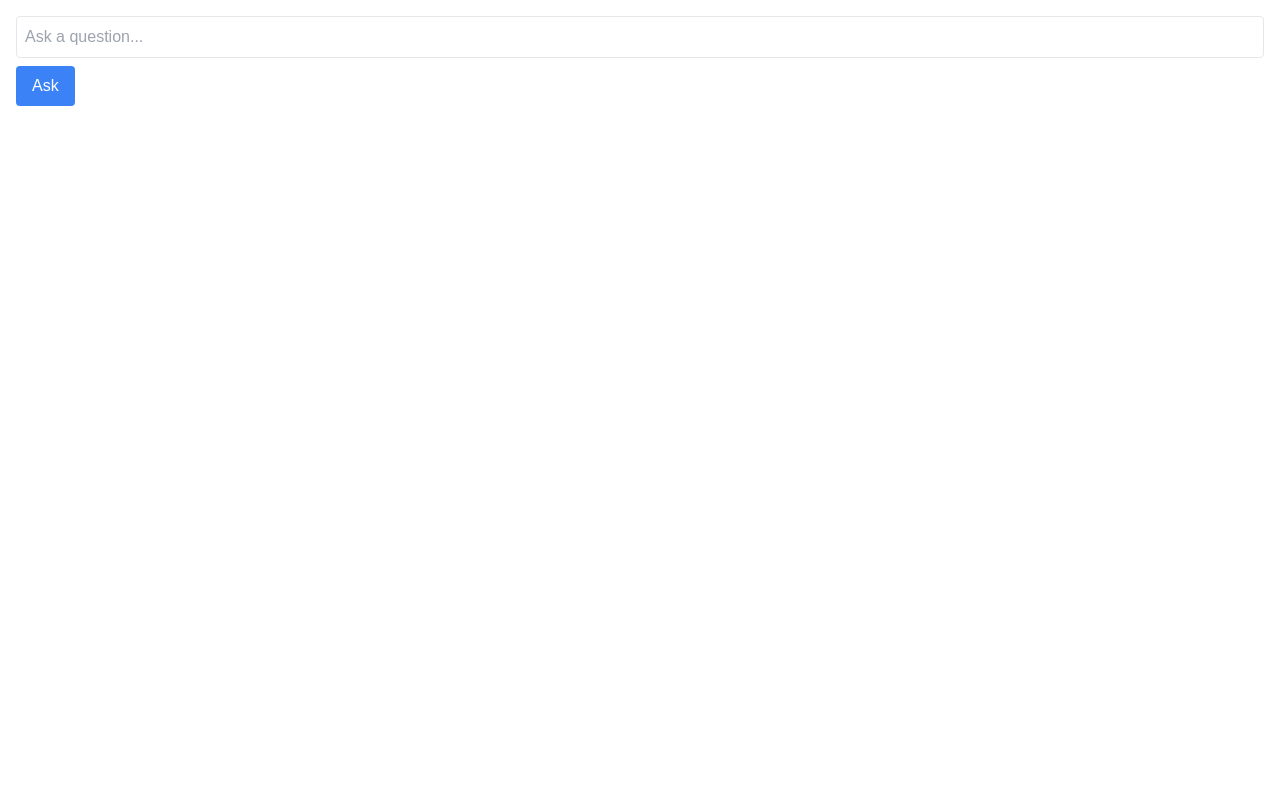
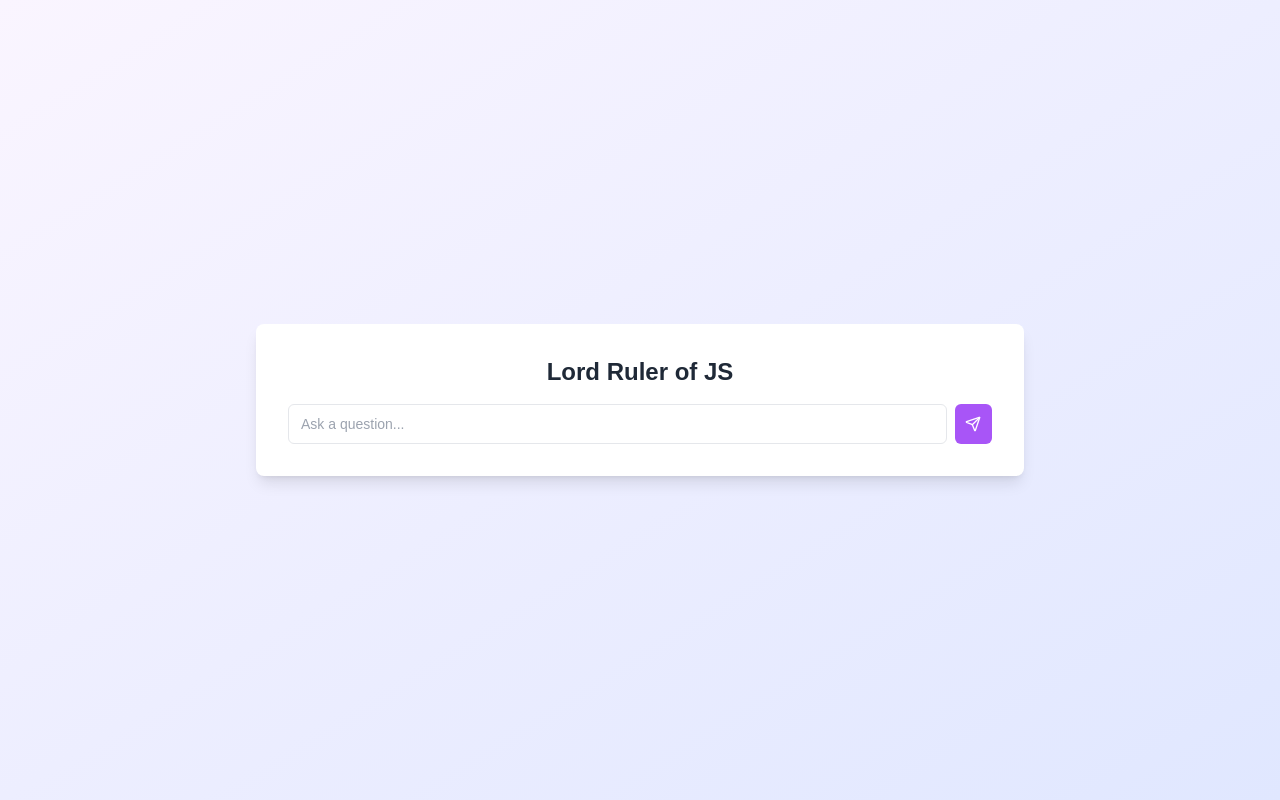
Before and after one commit to zikrya/ai-feedback, a Next.js app: page /chat-box in a window 1280 px wide. Built offline with nearby package versions, Linux system fonts and the light colour scheme.

Commit message:
[UI] Added valid styling for chat component

```diff
--- a/package.json
+++ b/package.json
@@ -9,11 +9,16 @@
     "lint": "next lint"
   },
   "dependencies": {
+    "@radix-ui/react-avatar": "^1.1.1",
+    "@radix-ui/react-slot": "^1.1.0",
+    "class-variance-authority": "^0.7.0",
+    "clsx": "^2.1.1",
     "framer-motion": "^11.11.15",
     "lucide-react": "^0.456.0",
     "next": "15.0.3",
     "react": "^18.3.1",
     "react-dom": "^18.3.1",
+    "tailwind-merge": "^2.5.4",
     "weaviate-client": "^3.2.2"
   },
   "devDependencies": {
--- a/src/components/QuestionForm.tsx
+++ b/src/components/QuestionForm.tsx
@@ -1,87 +1,198 @@
-// src/components/QuestionForm.tsx
 'use client'
-import { useState } from 'react';
 
-const QuestionForm = () => {
-  const [question, setQuestion] = useState('');
-  const [response, setResponse] = useState<string | null>(null);
-  const [answerId, setAnswerId] = useState<string | null>(null);
+import { useState } from 'react'
+import { motion, AnimatePresence } from 'framer-motion'
+import { Send, ThumbsUp, ThumbsDown } from 'lucide-react'
+import { Button } from "@/components/ui/button"
+import { Input } from "@/components/ui/input"
+import { Card, CardContent } from "@/components/ui/card"
+
+interface ChatMessage {
+  question: string
+  response: string
+  answerId: string | null
+  feedback: 'upvote' | 'downvote' | null
+}
+
+export default function QuestionForm() {
+  const [question, setQuestion] = useState('')
+  const [chatHistory, setChatHistory] = useState<ChatMessage[]>([])
+  const [isLoading, setIsLoading] = useState(false)
+  const [expanded, setExpanded] = useState(false)
 
   const handleSubmit = async (e: React.FormEvent) => {
-    e.preventDefault();
-    if (!question) return;
+    e.preventDefault()
+    if (!question.trim()) return
 
+    setIsLoading(true)
+    setExpanded(true)
     try {
       const res = await fetch('/api/ask-question', {
         method: 'POST',
         headers: { 'Content-Type': 'application/json' },
         body: JSON.stringify({ question }),
-      });
-      const data = await res.json();
-      setResponse(data.answer || 'No response found.');
-      setAnswerId(data.answerId); // Store the answer ID for feedback
-    } catch (error) {
-      console.error('Error fetching response:', error);
-      setResponse('An error occurred while fetching the response.');
-    }
-  };
+      })
+      const data = await res.json()
 
-  const handleFeedback = async (type: 'upvote' | 'downvote') => {
-    if (!answerId) {
-      console.error("No answer ID available for feedback submission.");
-      return;
+      const newMessage: ChatMessage = {
+        question: question.trim(),
+        response: data.answer || 'No response found.',
+        answerId: data.answerId || null,
+        feedback: null,
       }
 
-    console.log(`Submitting feedback: ${type} for answerId: ${answerId}`); // Log feedback action
+      setChatHistory(prev => [...prev, newMessage])
+      setQuestion('')
+    } catch (error) {
+      console.error('Error:', error)
+    } finally {
+      setIsLoading(false)
+    }
+  }
+
+  const handleFeedback = async (index: number, type: 'upvote' | 'downvote') => {
+    const answerId = chatHistory[index].answerId
+    if (!answerId) return
+
     try {
-      const res = await fetch('/api/submit-feedback', {
+      await fetch('/api/submit-feedback', {
         method: 'POST',
         headers: { 'Content-Type': 'application/json' },
         body: JSON.stringify({ answerId, type }),
-      });
+      })
 
-      const data = await res.json();
-      console.log("Feedback submission response:", data); // Log API response
+      setChatHistory(prev =>
+        prev.map((chat, i) =>
+          i === index ? { ...chat, feedback: type } : chat
+        )
+      )
     } catch (error) {
-      console.error(`Error submitting feedback: ${type}`, error);
+      console.error('Error:', error)
     }
-  };
+  }
 
   return (
-    <div className="p-4 bg-background text-foreground">
-      <form onSubmit={handleSubmit} className="flex flex-col items-start">
-        <input
+    <main className="min-h-screen flex items-center justify-center bg-gradient-to-br from-purple-50 to-indigo-100 dark:from-gray-900 dark:to-gray-800 p-4">
+      <AnimatePresence>
+        {!expanded ? (
+          <motion.div
+            initial={{ opacity: 0, y: 20 }}
+            animate={{ opacity: 1, y: 0 }}
+            exit={{ opacity: 0, y: -20 }}
+            className="w-full max-w-2xl md:max-w-3xl bg-white dark:bg-gray-800 shadow-lg p-8 rounded-lg text-center"
+          >
+            <h1 className="text-2xl font-semibold text-gray-800 dark:text-gray-200 mb-4">Lord Ruler of JS</h1>
+            <form onSubmit={handleSubmit} className="flex items-center space-x-2">
+              <Input
                 type="text"
                 value={question}
                 onChange={(e) => setQuestion(e.target.value)}
                 placeholder="Ask a question..."
-          className="p-2 mb-2 border rounded w-full"
+                className="flex-grow bg-white dark:bg-gray-700/50 border-gray-200 dark:border-gray-600 focus:border-purple-400 dark:focus:border-purple-500"
+                disabled={isLoading}
               />
-        <button type="submit" className="px-4 py-2 bg-blue-500 text-white rounded">
-          Ask
-        </button>
+              <Button
+                type="submit"
+                size="icon"
+                disabled={isLoading}
+                className="h-10 w-10 bg-purple-500 hover:bg-purple-600 text-white"
+              >
+                <Send className="h-4 w-4" />
+              </Button>
             </form>
-      {response && (
-        <div className="mt-4 p-4 bg-white text-black rounded shadow animate-fade-in">
-          <p>{response}</p>
-          <div className="flex gap-4 mt-2">
-            <button
-              onClick={() => handleFeedback('upvote')}
-              className="px-2 py-1 bg-green-500 text-white rounded"
+          </motion.div>
+        ) : (
+          <Card className="w-full max-w-3xl mx-auto bg-white dark:bg-gray-800 shadow-lg min-h-[600px] flex flex-col">
+            <CardContent className="flex-1 flex flex-col p-0">
+              <div className="p-6 border-b">
+                <h1 className="text-2xl font-semibold text-center text-gray-800 dark:text-gray-200">
+                  AI Assistant
+                </h1>
+              </div>
+
+              <div className="flex-1 overflow-y-auto p-6 space-y-6">
+                {chatHistory.map((chat, index) => (
+                  <motion.div
+                    key={index}
+                    initial={{ opacity: 0, y: 20 }}
+                    animate={{ opacity: 1, y: 0 }}
+                    transition={{ duration: 0.3 }}
+                    className="space-y-4"
                   >
-              👍 Upvote
-            </button>
-            <button
-              onClick={() => handleFeedback('downvote')}
-              className="px-2 py-1 bg-red-500 text-white rounded"
-            >
-              👎 Downvote
-            </button>
+                    <div className="flex justify-end">
+                      <div className="bg-purple-100 dark:bg-purple-900/30 rounded-2xl rounded-tr-sm px-4 py-2 max-w-[80%]">
+                        <p className="text-gray-800 dark:text-gray-200">{chat.question}</p>
                       </div>
                     </div>
+                    <div className="flex flex-col">
+                      <div className="bg-gray-100 dark:bg-gray-700/50 rounded-2xl rounded-tl-sm px-4 py-2 max-w-[80%]">
+                        <p className="text-gray-800 dark:text-gray-200">{chat.response}</p>
+                      </div>
+                      <div className="flex gap-2 mt-2">
+                        <Button
+                          onClick={() => handleFeedback(index, 'upvote')}
+                          variant="outline"
+                          size="sm"
+                          className={`flex items-center ${
+                            chat.feedback === 'upvote'
+                              ? 'bg-green-100 text-green-700 border-green-300 dark:bg-green-900/30 dark:text-green-400'
+                              : 'bg-green-50 hover:bg-green-100 text-green-600 border-green-200 dark:bg-green-900/20 dark:hover:bg-green-900/30 dark:text-green-400'
+                          }`}
+                        >
+                          <ThumbsUp className="h-4 w-4 mr-1" />
+                        </Button>
+                        <Button
+                          onClick={() => handleFeedback(index, 'downvote')}
+                          variant="outline"
+                          size="sm"
+                          className={`flex items-center ${
+                            chat.feedback === 'downvote'
+                              ? 'bg-red-100 text-red-700 border-red-300 dark:bg-red-900/30 dark:text-red-400'
+                              : 'bg-red-50 hover:bg-red-100 text-red-600 border-red-200 dark:bg-red-900/20 dark:hover:bg-red-900/30 dark:text-red-400'
+                          }`}
+                        >
+                          <ThumbsDown className="h-4 w-4 mr-1" />
+                        </Button>
+                      </div>
+                    </div>
+                  </motion.div>
+                ))}
+                {isLoading && (
+                  <motion.div
+                    initial={{ opacity: 0 }}
+                    animate={{ opacity: 1 }}
+                    className="text-center text-sm text-gray-500 dark:text-gray-400"
+                  >
+                    Thinking...
+                  </motion.div>
                 )}
               </div>
-  );
-};
 
-export default QuestionForm;
+              <div className="border-t p-4">
+                <form onSubmit={handleSubmit} className="relative">
+                  <Input
+                    type="text"
+                    value={question}
+                    onChange={(e) => setQuestion(e.target.value)}
+                    placeholder="Ask a question..."
+                    className="pr-12 bg-white dark:bg-gray-700/50 border-gray-200 dark:border-gray-600 focus:border-purple-400 dark:focus:border-purple-500"
+                    disabled={isLoading}
+                  />
+                  <Button
+                    type="submit"
+                    size="icon"
+                    disabled={isLoading}
+                    className="absolute right-1 top-1 h-8 w-8 bg-purple-500 hover:bg-purple-600 text-white"
+                  >
+                    <Send className="h-4 w-4" />
+                    <span className="sr-only">Send message</span>
+                  </Button>
+                </form>
+              </div>
+            </CardContent>
+          </Card>
+        )}
+      </AnimatePresence>
+    </main>
+  )
+}
--- /dev/null
+++ b/src/components/ui/button.tsx
@@ -0,0 +1,56 @@
+import * as React from "react"
+import { Slot } from "@radix-ui/react-slot"
+import { cva, type VariantProps } from "class-variance-authority"
+
+import { cn } from "@/lib/utils"
+
+const buttonVariants = cva(
+  "inline-flex items-center justify-center rounded-md text-sm font-medium ring-offset-background transition-colors focus-visible:outline-none focus-visible:ring-2 focus-visible:ring-ring focus-visible:ring-offset-2 disabled:pointer-events-none disabled:opacity-50",
+  {
+    variants: {
+      variant: {
+        default: "bg-primary text-primary-foreground hover:bg-primary/90",
+        destructive:
+          "bg-destructive text-destructive-foreground hover:bg-destructive/90",
+        outline:
+          "border border-input bg-background hover:bg-accent hover:text-accent-foreground",
+        secondary:
+          "bg-secondary text-secondary-foreground hover:bg-secondary/80",
+        ghost: "hover:bg-accent hover:text-accent-foreground",
+        link: "text-primary underline-offset-4 hover:underline",
+      },
+      size: {
+        default: "h-9 px-4 py-2",
+        sm: "h-8 rounded-md px-3",
+        lg: "h-10 rounded-md px-8",
+        icon: "h-10 w-10",
+      },
+    },
+    defaultVariants: {
+      variant: "default",
+      size: "default",
+    },
+  }
+)
+
+export interface ButtonProps
+  extends React.ButtonHTMLAttributes<HTMLButtonElement>,
+    VariantProps<typeof buttonVariants> {
+  asChild?: boolean
+}
+
+const Button = React.forwardRef<HTMLButtonElement, ButtonProps>(
+  ({ className, variant, size, asChild = false, ...props }, ref) => {
+    const Comp = asChild ? Slot : "button"
+    return (
+      <Comp
+        className={cn(buttonVariants({ variant, size, className }))}
+        ref={ref}
+        {...props}
+      />
+    )
+  }
+)
+Button.displayName = "Button"
+
+export { Button, buttonVariants }
--- /dev/null
+++ b/src/components/ui/card.tsx
@@ -0,0 +1,28 @@
+import * as React from "react"
+
+import { cn } from "@/lib/utils"
+
+const Card = React.forwardRef<
+  HTMLDivElement,
+  React.HTMLAttributes<HTMLDivElement>
+>(({ className, ...props }, ref) => (
+  <div
+    ref={ref}
+    className={cn(
+      "rounded-lg border bg-card text-card-foreground shadow-sm",
+      className
+    )}
+    {...props}
+  />
+))
+Card.displayName = "Card"
+
+const CardContent = React.forwardRef<
+  HTMLDivElement,
+  React.HTMLAttributes<HTMLDivElement>
+>(({ className, ...props }, ref) => (
+  <div ref={ref} className={cn("p-6 pt-0", className)} {...props} />
+))
+CardContent.displayName = "CardContent"
+
+export { Card, CardContent }
--- /dev/null
+++ b/src/components/ui/input.tsx
@@ -0,0 +1,25 @@
+import * as React from "react"
+
+import { cn } from "@/lib/utils"
+
+export interface InputProps
+  extends React.InputHTMLAttributes<HTMLInputElement> {}
+
+const Input = React.forwardRef<HTMLInputElement, InputProps>(
+  ({ className, type, ...props }, ref) => {
+    return (
+      <input
+        type={type}
+        className={cn(
+          "flex h-10 w-full rounded-md border border-input bg-background px-3 py-2 text-sm ring-offset-background file:border-0 file:bg-transparent file:text-sm file:font-medium placeholder:text-muted-foreground focus-visible:outline-none focus-visible:ring-2 focus-visible:ring-ring focus-visible:ring-offset-2 disabled:cursor-not-allowed disabled:opacity-50",
+          className
+        )}
+        ref={ref}
+        {...props}
+      />
+    )
+  }
+)
+Input.displayName = "Input"
+
+export { Input }
--- /dev/null
+++ b/src/lib/utils.ts
@@ -0,0 +1,6 @@
+import { type ClassValue, clsx } from "clsx"
+import { twMerge } from "tailwind-merge"
+
+export function cn(...inputs: ClassValue[]) {
+  return twMerge(clsx(inputs))
+}
```
Also changed, not shown: src/components/ui/textarea.tsx (added, +24 -0 lines), 1 other file (tests, documents, lock files or other folders). Lines whose indentation alone changed are shown as unchanged.
